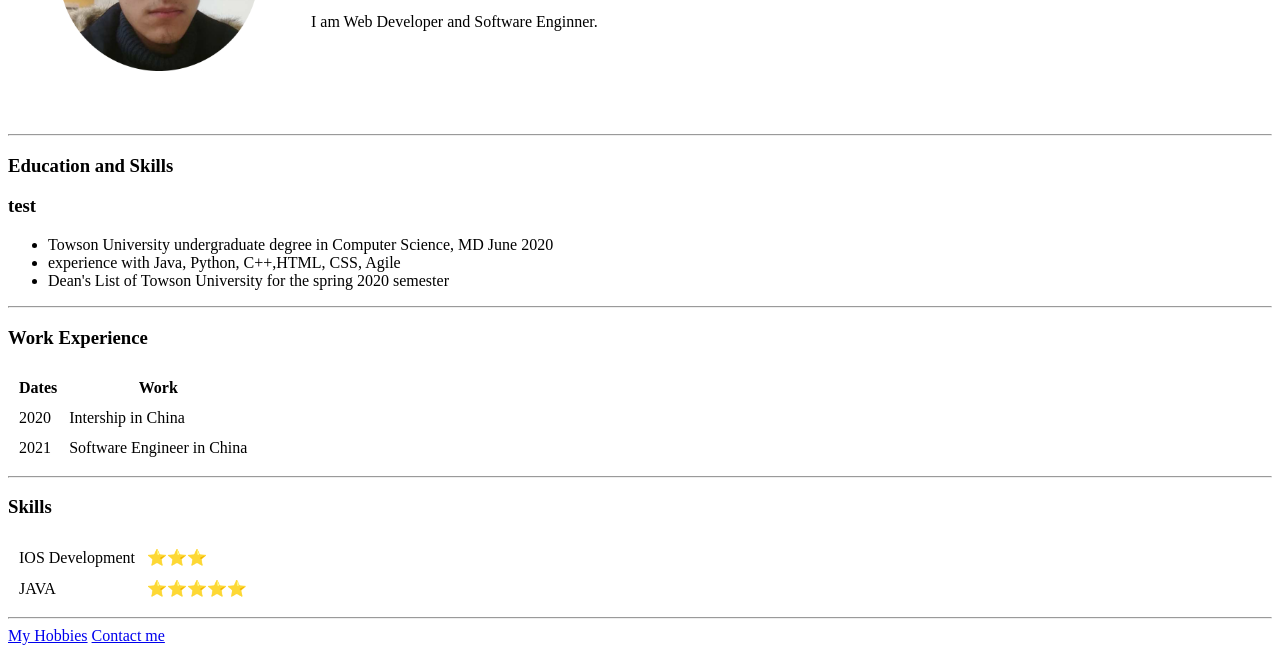
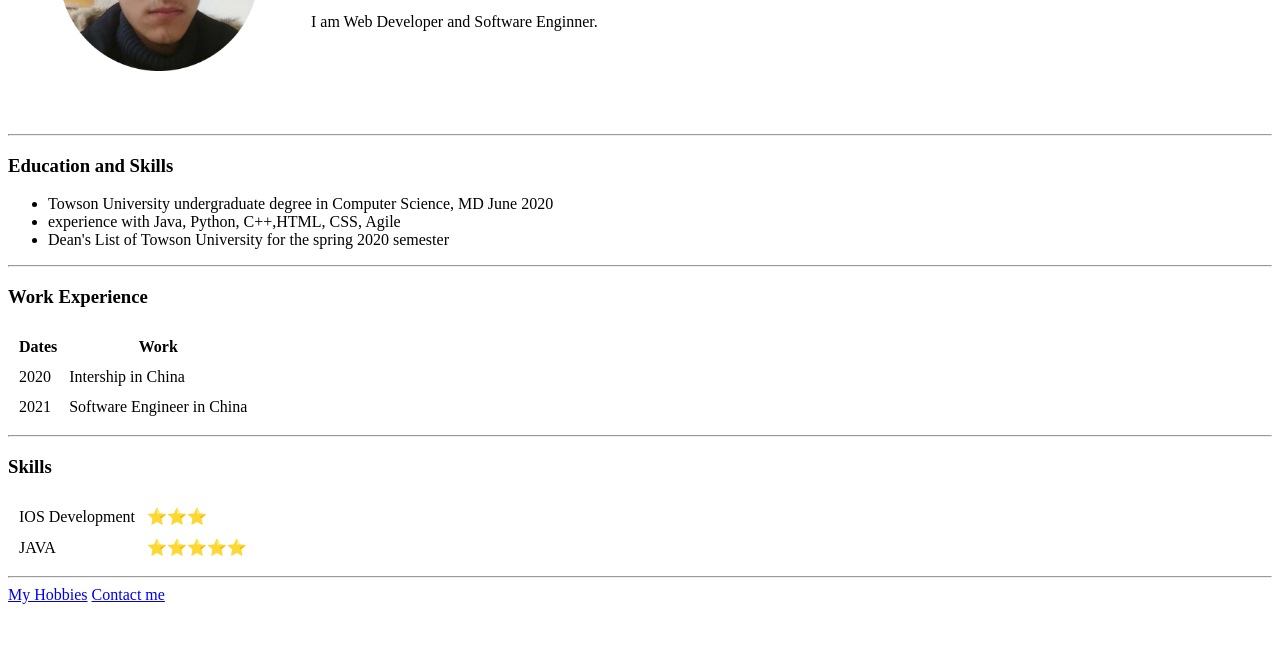
Before and after one commit to YuanyeGeng/cv, a plain HTML site: page index.html in a window 1280 px wide. Shown: the part 188-841 px from the top of the page. After the commit the page ends 800 px from the top, so only its background shows below. Drawn offline with Linux system fonts and the light colour scheme.

Commit message:
Add files via upload

```diff
--- a/index.html
+++ b/index.html
@@ -20,7 +20,6 @@
 
    <hr>
    <h3>Education and Skills</h3>
-   <h3>test</h3>
    <ul>
      <li>Towson University undergraduate degree in Computer Science, MD June 2020</li>
      <li>experience with Java, Python, C++,HTML, CSS, Agile</li>
```
